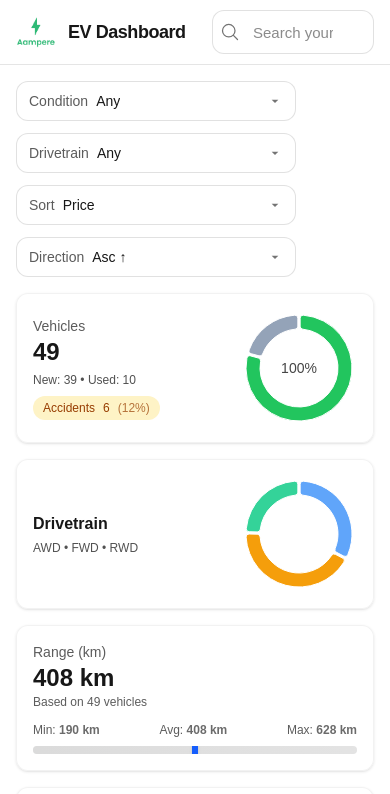
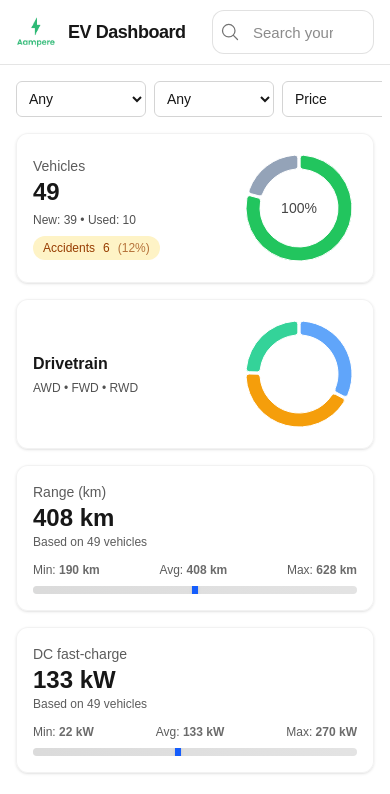
Before and after one commit to durranijaved96/ev-explorer, a Next.js app: page / in a window 390 px wide. Shown: the top 794 px of the page. Built offline with nearby package versions, Linux system fonts and the light colour scheme.

Commit message:
Build fix

```diff
--- /dev/null
+++ b/app/@modal/default.tsx
@@ -0,0 +1,5 @@
+// This file is required for parallel routes
+// It tells Next.js what to render in the @modal slot when no modal is active
+export default function Default() {
+  return null;
+}
--- a/app/components/Controls.tsx
+++ b/app/components/Controls.tsx
@@ -2,6 +2,35 @@
 
 import { usePathname, useRouter, useSearchParams } from "next/navigation";
 import HoverSelect from "./HoverSelect";
+import { useMemo } from "react";
+
+type Option = { value: string; label: string };
+
+const CONDITION_OPTS: Option[] = [
+  { value: "", label: "Any" },
+  { value: "new", label: "New" },
+  { value: "used", label: "Used" },
+  { value: "accidents", label: "With accidents" },
+];
+
+const DRIVETRAIN_OPTS: Option[] = [
+  { value: "", label: "Any" },
+  { value: "fwd", label: "FWD" },
+  { value: "rwd", label: "RWD" },
+  { value: "awd", label: "AWD" },
+];
+
+const SORT_OPTS: Option[] = [
+  { value: "price", label: "Price" },
+  { value: "range_km", label: "Range" },
+  { value: "year", label: "Year" },
+  { value: "brand", label: "Brand" },
+];
+
+const DIR_OPTS: Option[] = [
+  { value: "asc", label: "Asc ↑" },
+  { value: "desc", label: "Desc ↓" },
+];
 
 export default function Controls() {
   const sp = useSearchParams();
@@ -16,63 +45,134 @@ export default function Controls() {
     router.push(`${pathname}?${params.toString()}`);
   };
 
+  const values = useMemo(
+    () => ({
+      condition: sp.get("condition") ?? "",
+      drivetrain: sp.get("drivetrain") ?? "",
+      sort: sp.get("sort") ?? "price",
+      dir: sp.get("dir") ?? "asc",
+    }),
+    [sp]
+  );
+
   return (
     <div
       role="toolbar"
       aria-label="Vehicle filters and sorting options"
-      className="flex flex-wrap items-center gap-3 sm:gap-4 md:gap-6 lg:gap-8 justify-start sm:justify-between"
+      // Mobile: tighter gaps + horizontal scroll if needed
+      // Desktop: wider gaps, no scroll
+      className="
+        -mx-2 px-2
+        flex items-center
+        gap-2 sm:gap-3 md:gap-4 lg:gap-6
+        flex-nowrap sm:flex-wrap
+        overflow-x-auto sm:overflow-visible
+        [scrollbar-width:none] [-ms-overflow-style:none]
+      "
+      // hide scrollbar (Firefox/WebKit)
+      style={{ WebkitOverflowScrolling: "touch" }}
+      onWheel={(e) => {
+        // prevent accidental vertical page scroll while horizontally scrolling toolbar on mobile
+        if (Math.abs(e.deltaX) > Math.abs(e.deltaY)) e.stopPropagation();
+      }}
     >
-      {/* Condition (glass hover menu) */}
+      {/* MOBILE COMPACT SELECTS (shown <sm) */}
+      <div className="flex w-full min-w-max items-center gap-2 sm:hidden">
+        <CompactSelect
+          label="Condition"
+          value={values.condition}
+          options={CONDITION_OPTS}
+          onChange={(v) => setParam("condition", v || undefined)}
+        />
+        <CompactSelect
+          label="Drivetrain"
+          value={values.drivetrain}
+          options={DRIVETRAIN_OPTS}
+          onChange={(v) => setParam("drivetrain", v || undefined)}
+        />
+        <CompactSelect
+          label="Sort"
+          value={values.sort}
+          options={SORT_OPTS}
+          onChange={(v) => setParam("sort", v)}
+        />
+        <CompactSelect
+          label="Direction"
+          value={values.dir}
+          options={DIR_OPTS}
+          onChange={(v) => setParam("dir", v)}
+        />
+      </div>
+
+      {/* DESKTOP HOVER MENUS (shown ≥sm) */}
+      <div className="hidden w-full flex-wrap items-center gap-3 sm:flex md:gap-4 lg:gap-6">
         <HoverSelect
           label="Condition"
-        value={sp.get("condition") ?? ""}
-        options={[
-          { value: "", label: "Any" },
-          { value: "new", label: "New" },
-          { value: "used", label: "Used" },
-          { value: "accidents", label: "With accidents" },
-        ]}
+          value={values.condition}
+          options={CONDITION_OPTS}
           onChange={(val) => setParam("condition", val || undefined)}
         />
-
-      {/* Drivetrain (glass hover menu) */}
         <HoverSelect
           label="Drivetrain"
-        value={sp.get("drivetrain") ?? ""}
-        options={[
-          { value: "", label: "Any" },
-          { value: "fwd", label: "FWD" },
-          { value: "rwd", label: "RWD" },
-          { value: "awd", label: "AWD" },
-        ]}
+          value={values.drivetrain}
+          options={DRIVETRAIN_OPTS}
           onChange={(val) => setParam("drivetrain", val || undefined)}
         />
-
-      {/* Price range (glass hover panel) */}
-
-      {/* Sort (glass hover menu) */}
         <HoverSelect
           label="Sort"
-        value={sp.get("sort") ?? "price"}
-        options={[
-          { value: "price", label: "Price" },
-          { value: "range_km", label: "Range" },
-          { value: "year", label: "Year" },
-          { value: "brand", label: "Brand" },
-        ]}
+          value={values.sort}
+          options={SORT_OPTS}
           onChange={(val) => setParam("sort", val)}
         />
-
-      {/* Direction (glass hover menu) */}
         <HoverSelect
           label="Direction"
-        value={sp.get("dir") ?? "asc"}
-        options={[
-          { value: "asc", label: "Asc ↑" },
-          { value: "desc", label: "Desc ↓" },
-        ]}
+          value={values.dir}
+          options={DIR_OPTS}
           onChange={(val) => setParam("dir", val)}
         />
       </div>
+    </div>
   );
 }
+
+/**
+ * CompactSelect – small, accessible native select for mobile
+ */
+function CompactSelect({
+  label,
+  value,
+  options,
+  onChange,
+}: {
+  label: string;
+  value: string;
+  options: Option[];
+  onChange: (v: string) => void;
+}) {
+  const id = `sel-${label.toLowerCase().replace(/\s+/g, "-")}`;
+
+  return (
+    <label htmlFor={id} className="flex min-w-0 flex-col">
+      <span className="sr-only">{label}</span>
+      <select
+        id={id}
+        value={value}
+        onChange={(e) => onChange(e.target.value)}
+        className="
+          rounded-md
+          border border-neutral-300 dark:border-neutral-700
+          bg-background text-sm
+          h-9 px-2
+          min-w-[120px] max-w-[160px]
+          focus:outline-none focus:ring-2 focus:ring-neutral-300 dark:focus:ring-neutral-700
+        "
+      >
+        {options.map((o) => (
+          <option key={o.value} value={o.value}>
+            {o.label}
+          </option>
+        ))}
+      </select>
+    </label>
+  );
+}
--- a/app/layout.tsx
+++ b/app/layout.tsx
@@ -3,13 +3,18 @@ import Providers from "./components/ThemeProvider";
 
 export default function RootLayout({
   children,
+  modal,
 }: {
   children: React.ReactNode;
+  modal: React.ReactNode;
 }) {
   return (
     <html lang="en" suppressHydrationWarning>
       <body>
-        <Providers>{children}</Providers>
+        <Providers>
+          {children}
+          {modal}
+        </Providers>
       </body>
     </html>
   );
--- a/app/vehicle/[id]/page.tsx
+++ b/app/vehicle/[id]/page.tsx
@@ -6,9 +6,15 @@ export async function generateStaticParams() {
   return all.map(v => ({ id: v.id }));
 }
 
-export default async function VehiclePage({ params }: { params: { id: string } }) {
+export default async function VehiclePage({
+  params
+}: {
+  params: Promise<{ id: string }>
+}) {
+  const { id } = await params;
   const all = await loadAllVehicles();
-  const v = all.find(x => x.id === params.id);
+  const v = all.find(x => x.id === id);
+
   if (!v) return <div className="p-6">Vehicle not found.</div>;
 
   return (
--- a/next.config.ts
+++ b/next.config.ts
@@ -6,6 +6,16 @@ const nextConfig: NextConfig = {
       { protocol: "https", hostname: "ev-database.org", pathname: "/img/**" },
     ],
   },
+  // Temporarily disable ESLint during builds to avoid the circular reference error
+  eslint: {
+    ignoreDuringBuilds: true,
+  },
+  // Also disable TypeScript checks during build if needed
+  typescript: {
+    // ⚠️ Dangerously allow production builds to successfully complete even if
+    // your project has type errors. Use cautiously!
+    ignoreBuildErrors: false, // Set to true only if type errors persist
+  },
 };
 
 export default nextConfig;
--- a/package.json
+++ b/package.json
@@ -14,6 +14,8 @@
     "@heroicons/react": "^2.2.0",
     "@mui/material": "^7.3.2",
     "@mui/x-charts": "^8.12.0",
+    "@radix-ui/react-dialog": "^1.1.15",
+    "@radix-ui/react-hover-card": "^1.1.15",
     "next": "15.5.4",
     "next-themes": "^0.4.6",
     "react": "19.1.0",
```
Also changed, not shown: 1 other file (tests, documents, lock files or other folders). Lines whose indentation alone changed are shown as unchanged.
